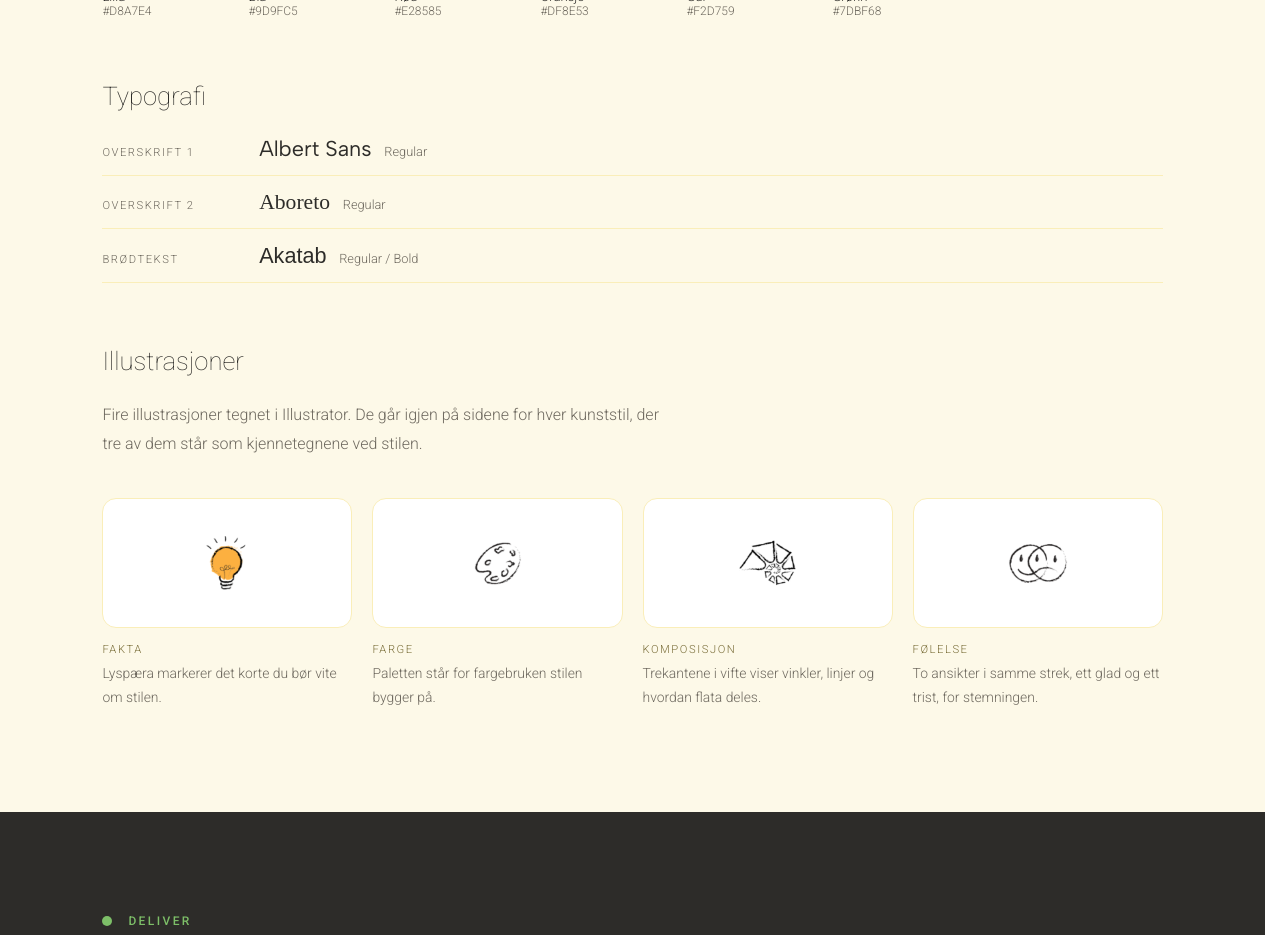
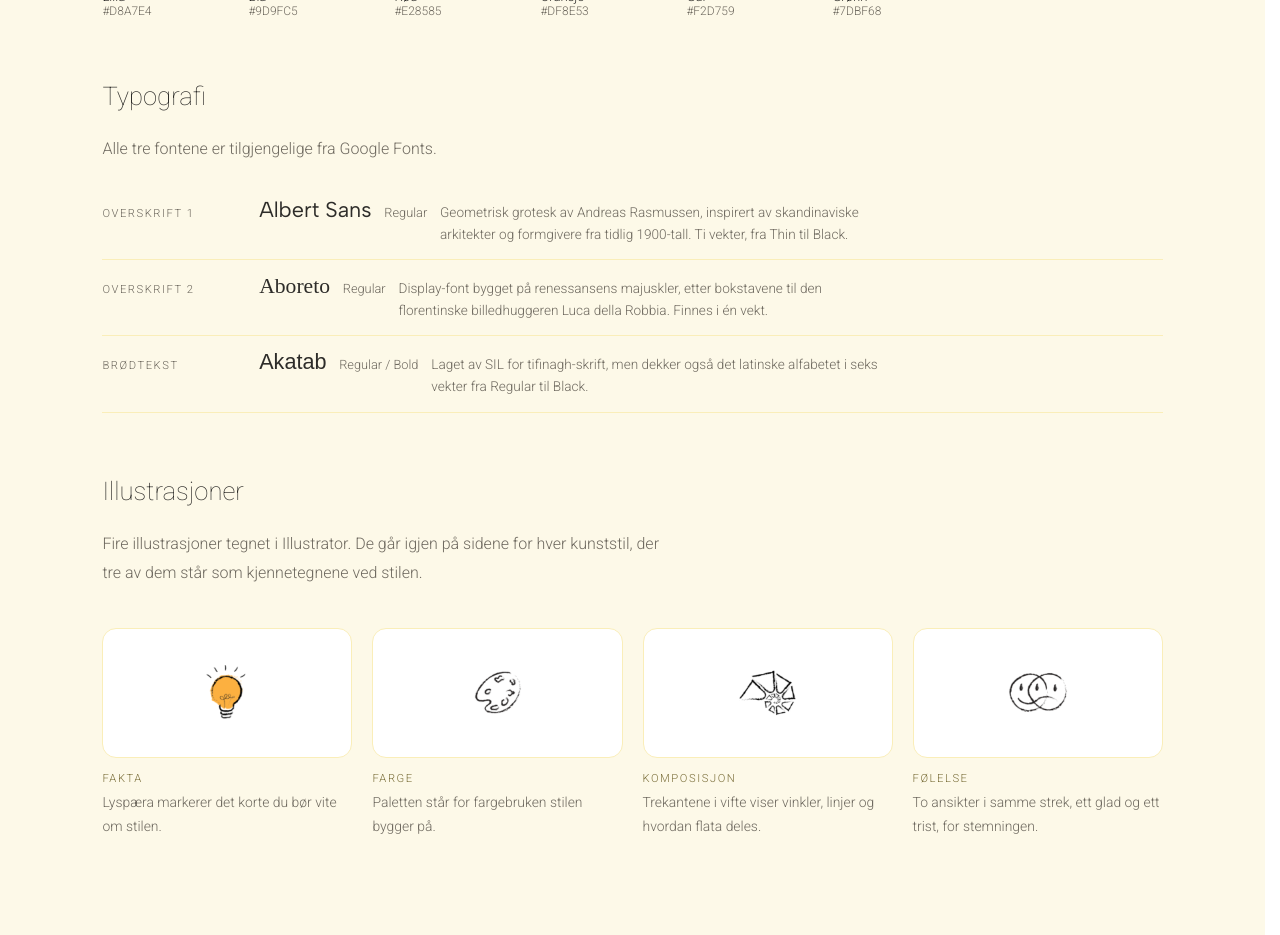
Before and after one commit to charlotteskr/portfolio, a React (Vite) app: page /smart in a window 1280 px wide. Shown: the part 7540-8475 px from the top of the page. Built offline with nearby package versions, Linux system fonts and the light colour scheme; a web font is replaced by a local one.

Commit message:
Beskriv de tre fontene i typografilista
Tekstene er kortet ned fra fontenes egne beskrivelser på Google Fonts,
med en linje om at alle tre er tilgjengelige derfra.

Co-Authored-By: Claude Opus 5 <noreply@anthropic.com>

```diff
--- a/src/data/smart.js
+++ b/src/data/smart.js
@@ -332,24 +332,28 @@ export const brandIllustrations = [
 
 // Fontene er lastet fra Google Fonts i index.html. `stack` brukes til å sette
 // navnet på hver font i fonten den beskriver, slik at lista blir en prøve.
+// Beskrivelsene er kortet ned fra fontenes egne tekster på Google Fonts.
 export const brandType = [
   {
     role: 'Overskrift 1',
     font: 'Albert Sans',
     weight: 'Regular',
     stack: "'Albert Sans', sans-serif",
+    desc: 'Geometrisk grotesk av Andreas Rasmussen, inspirert av skandinaviske arkitekter og formgivere fra tidlig 1900-tall. Ti vekter, fra Thin til Black.',
   },
   {
     role: 'Overskrift 2',
     font: 'Aboreto',
     weight: 'Regular',
     stack: "'Aboreto', serif",
+    desc: 'Display-font bygget på renessansens majuskler, etter bokstavene til den florentinske billedhuggeren Luca della Robbia. Finnes i én vekt.',
   },
   {
     role: 'Brødtekst',
     font: 'Akatab',
     weight: 'Regular / Bold',
     stack: "'Akatab', sans-serif",
+    desc: 'Laget av SIL for tifinagh-skrift, men dekker også det latinske alfabetet i seks vekter fra Regular til Black.',
   },
 ];
 
--- a/src/pages/Smart.jsx
+++ b/src/pages/Smart.jsx
@@ -364,6 +364,9 @@ export default function Smart() {
         ))}
 
         <h3 className="sm-title sm-subtitle reveal">Typografi</h3>
+        <p className="sm-body reveal">
+          Alle tre fontene er tilgjengelige fra Google Fonts.
+        </p>
 
         <ul className="sm-type-list reveal">
           {brandType.map((item) => (
@@ -373,6 +376,7 @@ export default function Smart() {
                 {item.font}
               </span>
               <span className="sm-type-weight">{item.weight}</span>
+              <p className="sm-type-desc">{item.desc}</p>
             </li>
           ))}
         </ul>
--- a/src/styles/smart.css
+++ b/src/styles/smart.css
@@ -543,6 +543,17 @@ body.case-smart {
 }
 .sm-type-font { font-size: 1.35rem; font-weight: 400; }
 .sm-type-weight { font-size: 0.8rem; color: var(--dim); }
+/* Beskrivelsen legger seg på egen linje under rolle, navn og vekt — flex-raden
+   over brekker allerede, så full bredde er nok til å skyve den ned. */
+.sm-type-desc {
+  flex-basis: 100%;
+  margin: 0.2rem 0 0;
+  font-size: 0.85rem;
+  line-height: 1.6;
+  font-weight: 300;
+  color: var(--dim);
+  max-width: 60ch;
+}
 
 /* ── ILLUSTRASJONER ──
    Filene er punktbilder pakket i SVG, så de tåler ikke oppskalering. En fast
```
